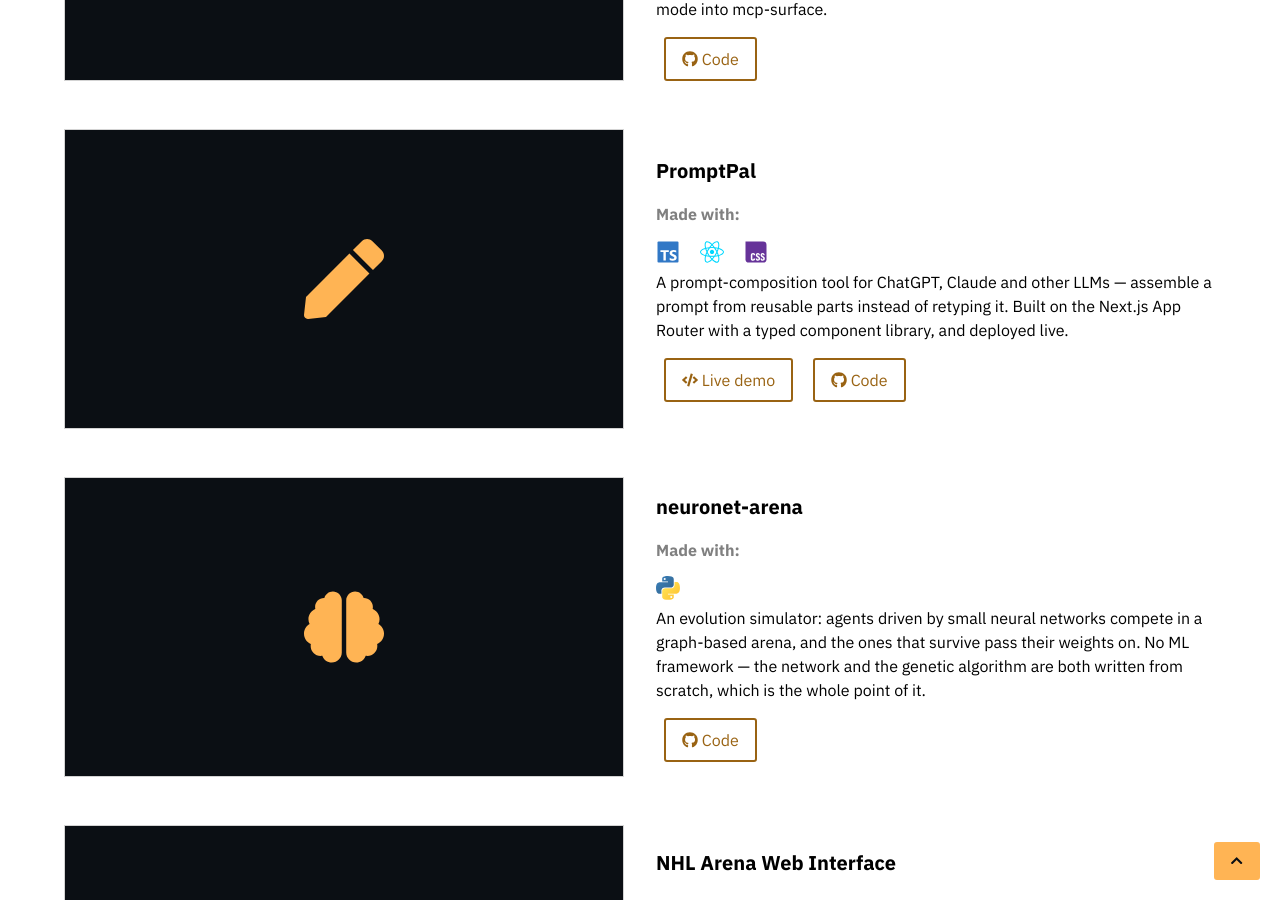
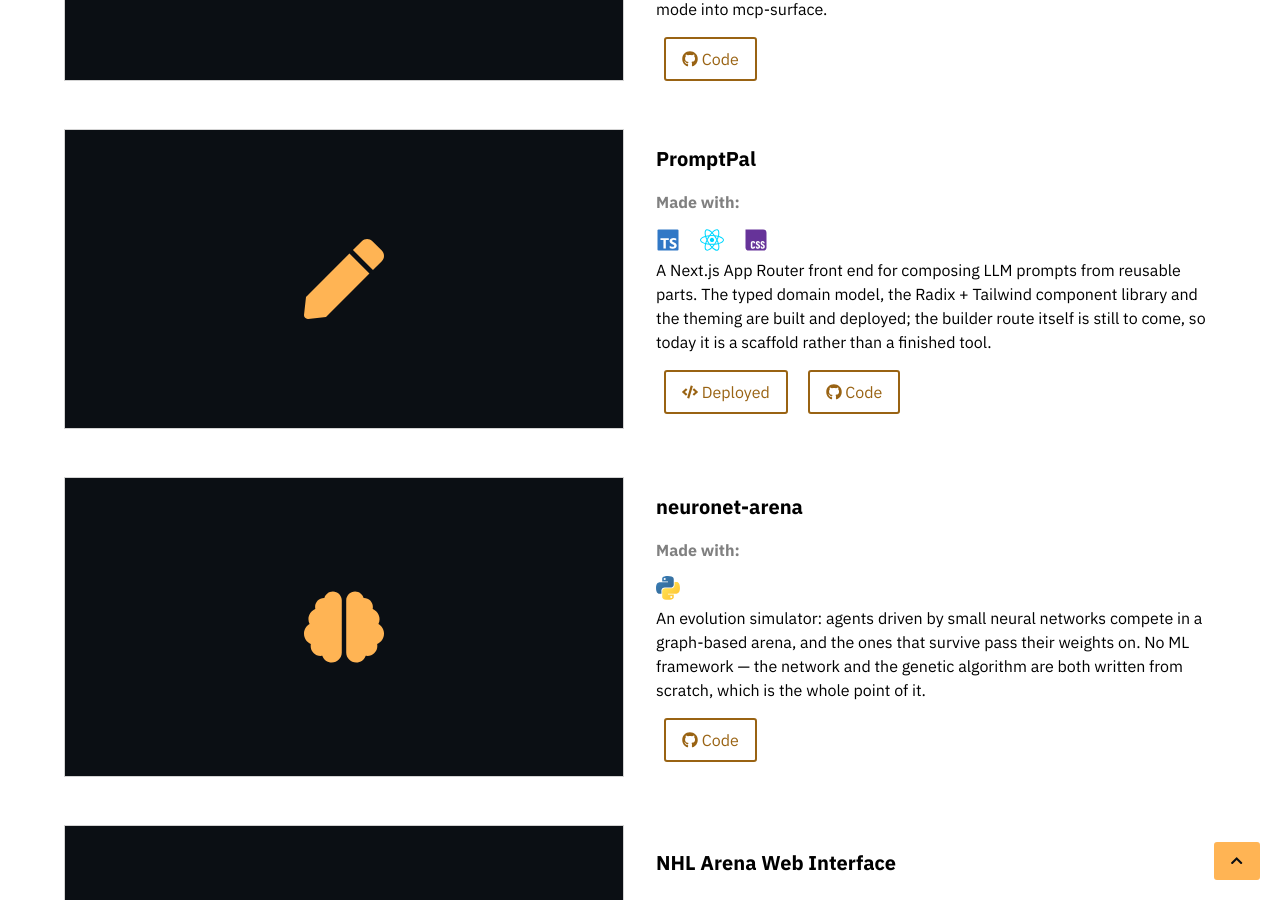
Before and after one commit to brettadams0/brettadams0.github.io, a Jekyll site: the page built from index.html, in a window 1280 px wide and 900 px high, scrolled down 3261 px. Built offline with Jekyll 4.4.1, drawn with Linux system fonts in a browser that asks for light colours; nearby versions of some CDN libraries.

Commit message:
Correct the PromptPal card: deployed scaffold, not a working demo
The repo's builder route does not exist yet -- page.tsx is a static landing
page whose buttons have no handlers -- so calling it a live demo sends readers
to something that does not do what the card says.

Co-Authored-By: Claude Opus 5 <noreply@anthropic.com>
Claude-Session: https://claude.ai/code/session_01DH4U6mnUDHbc14HsQkexqH

```diff
--- a/index.html
+++ b/index.html
@@ -356,9 +356,9 @@
               <li><svg class="icon" aria-hidden="true" focusable="false"><use href="#i-logos-react"></use></svg></li>
               <li><svg class="icon" aria-hidden="true" focusable="false"><use href="#i-vscode-icons-file-type-css"></use></svg></li>
             </ul>
-            <p>A prompt-composition tool for ChatGPT, Claude and other LLMs — assemble a prompt from reusable parts instead of retyping it. Built on the Next.js App Router with a typed component library, and deployed live.</p>
+            <p>A Next.js App Router front end for composing LLM prompts from reusable parts. The typed domain model, the Radix + Tailwind component library and the theming are built and deployed; the builder route itself is still to come, so today it is a scaffold rather than a finished tool.</p>
             <div class="project-links">
-              <a href="https://prompt-pal-gules.vercel.app" class="btn-blue-outline btn-small mx-1" target="_blank"> <svg class="icon" aria-hidden="true" focusable="false"><use href="#fa-code"></use></svg> Live demo</a>
+              <a href="https://prompt-pal-gules.vercel.app" class="btn-blue-outline btn-small mx-1" target="_blank"> <svg class="icon" aria-hidden="true" focusable="false"><use href="#fa-code"></use></svg> Deployed</a>
               <a href="https://github.com/brettadams0/PromptPal" class="btn-blue-outline btn-small mx-1" target="_blank"> <svg class="icon" aria-hidden="true" focusable="false"><use href="#fa-github"></use></svg> Code</a>
             </div>
           </div>
```
